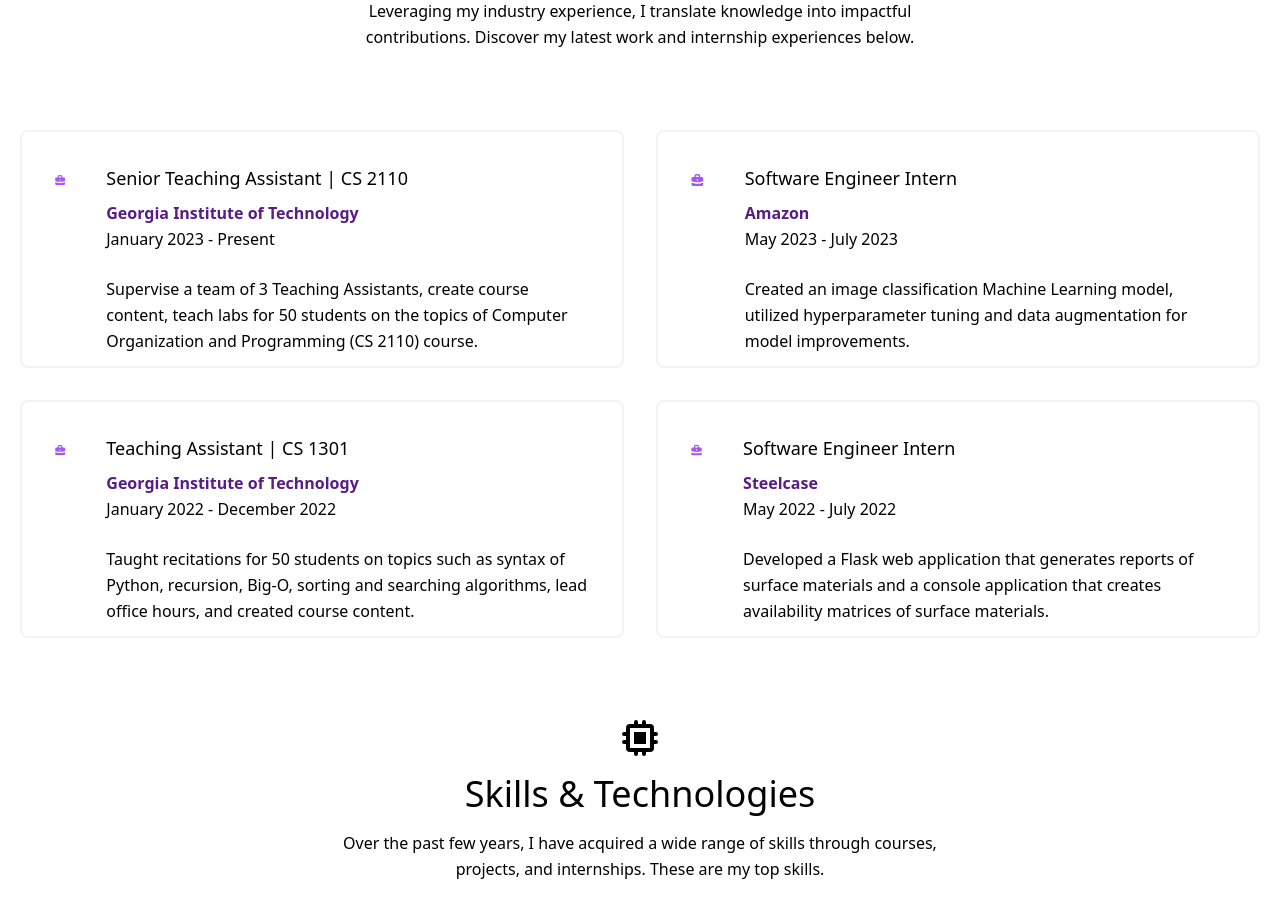
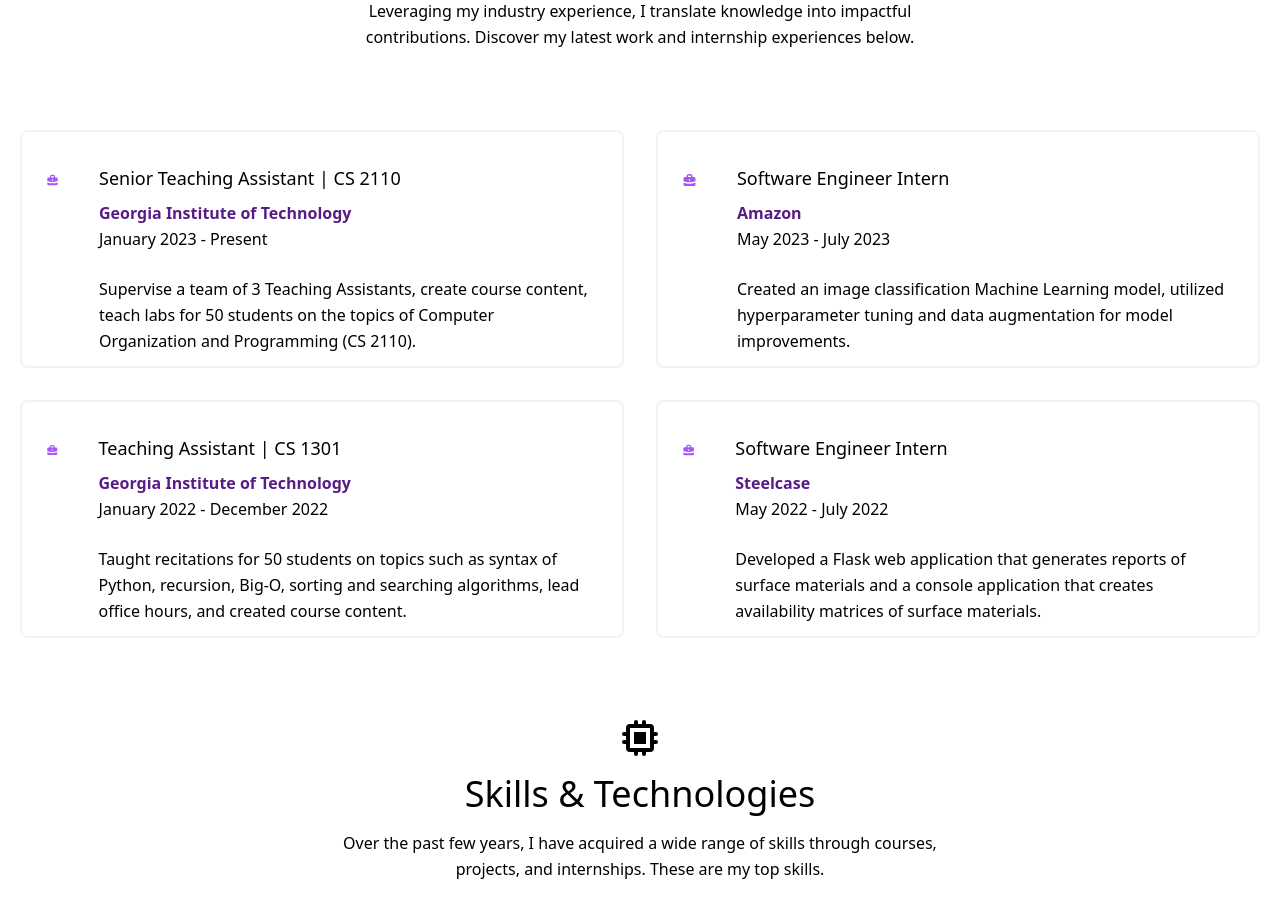
Before and after one commit to anastasiya-masalava/Anastasiya_Masalava_Web_Site, a React (Create React App) app: page / in a window 1280 px wide. Shown: the part 1620-2538 px from the top of the page. Built offline with nearby package versions, Linux system fonts and the light colour scheme.

Commit message:
changed size of a box

```diff
--- a/src/components/Work.js
+++ b/src/components/Work.js
@@ -18,10 +18,10 @@
         </div>
         <div className="flex flex-wrap -m-4">
           {experiences.map((experience, index) => (
-            <div key={index} className="p-4 lg:w-1/2" style={{ height: "270px" }}>
-              <div className="flex border-2 rounded-lg border-gray-200 border-opacity-50 p-8 sm:flex-row flex-col h-full">
-                <BriefcaseIcon className="w-8 h-8 text-purple-500 mr-4" />
-                <div className="flex-grow pl-6">
+            <div key={index} className="p-4 lg:w-1/2" style={{ height: "270px" } }>
+              <div className="flex flex-grow pl-6 border-2 rounded-lg border-gray-200 border-opacity-50 p-8 sm:flex-row flex-col h-full">
+              <BriefcaseIcon className="w-8 h-8 text-purple-500 mr-4" />
+              <div className="flex-grow pl-6">
                   <h1 className="text-grey-900 text-lg title-font font-medium mb-2">{experience.title}</h1>
                   <p className="leading-relaxed text-purple-900">{experience.company}</p>
                   <p className="leading-relaxed text-base">{experience.duration}</p>
--- a/src/data.js
+++ b/src/data.js
@@ -47,7 +47,7 @@
     title: "Senior Teaching Assistant | CS 2110",
     company:  <strong>Georgia Institute of Technology</strong>,
     duration: "January 2023 - Present",
-    description: "Supervise a team of 3 Teaching Assistants, create course content, teach labs for 50 students on the topics of Computer Organization and Programming (CS 2110) course.",
+    description: "Supervise a team of 3 Teaching Assistants, create course content, teach labs for 50 students on the topics of Computer Organization and Programming (CS 2110).",
   },
   {
     title: "Software Engineer Intern",
```
